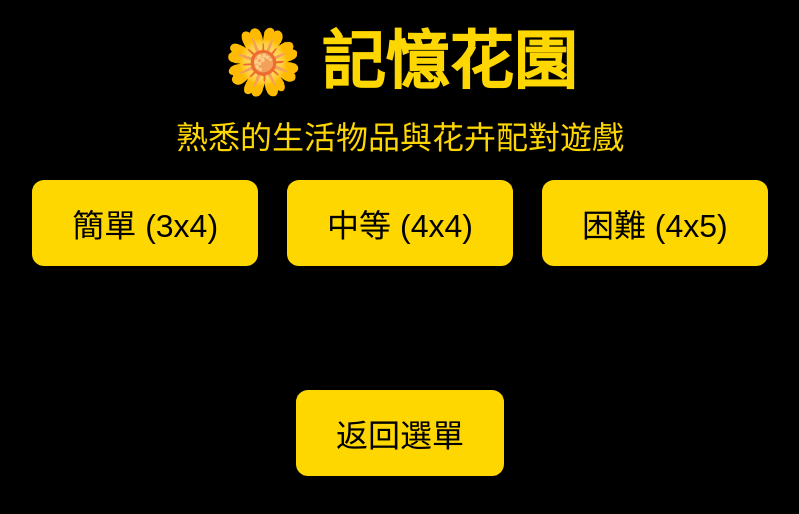
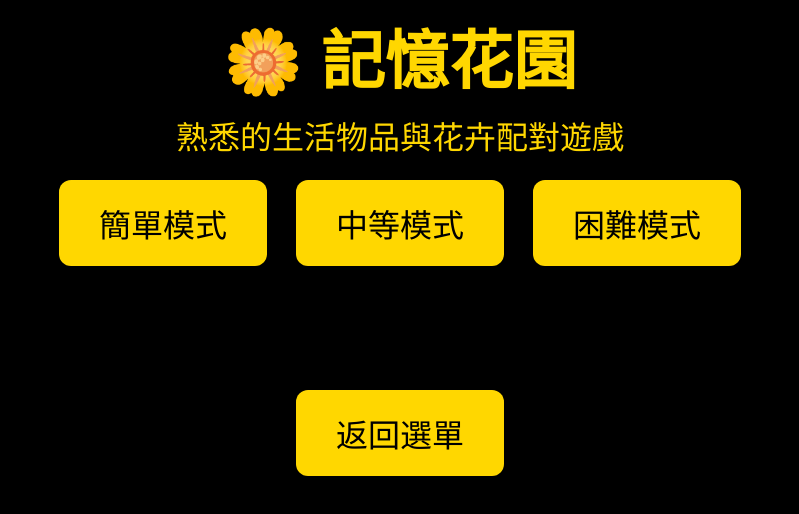
Before and after one commit to a0903823561-gif/Golden-Mind, a plain HTML site: page memory.html in a window 1280 px wide. Both pictures are taken after a click on the button "開始遊戲". Shown: the whole page, without its empty margins (240-1039 px from the left). Drawn offline with Linux system fonts and the light colour scheme.

Commit message:
Update memory.html

```diff
--- a/memory.html
+++ b/memory.html
@@ -54,9 +54,9 @@
 
   <!-- 難度選擇按鈕 -->
   <div id="buttons">
-    <button onclick="startGame(3,4,'easy')">簡單 (3x4)</button>
-    <button onclick="startGame(4,4,'medium')">中等 (4x4)</button>
-    <button onclick="startGame(4,5,'hard')">困難 (4x5)</button>
+    <button onclick="startGame(3,4,'easy')">簡單模式</button>
+    <button onclick="startGame(4,4,'medium')">中等模式</button>
+    <button onclick="startGame(4,5,'hard')">困難模式</button>
   </div>
 
   <!-- 遊戲區 -->
```
